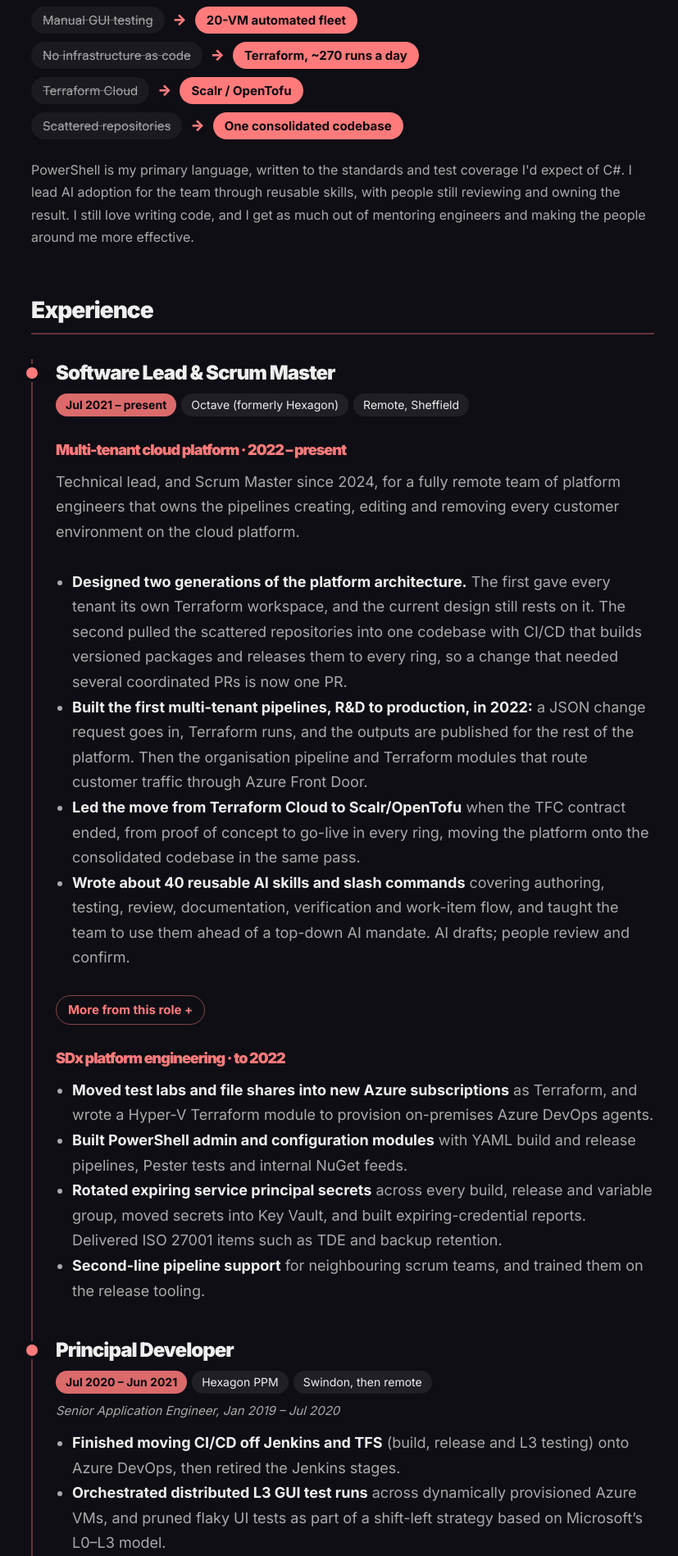
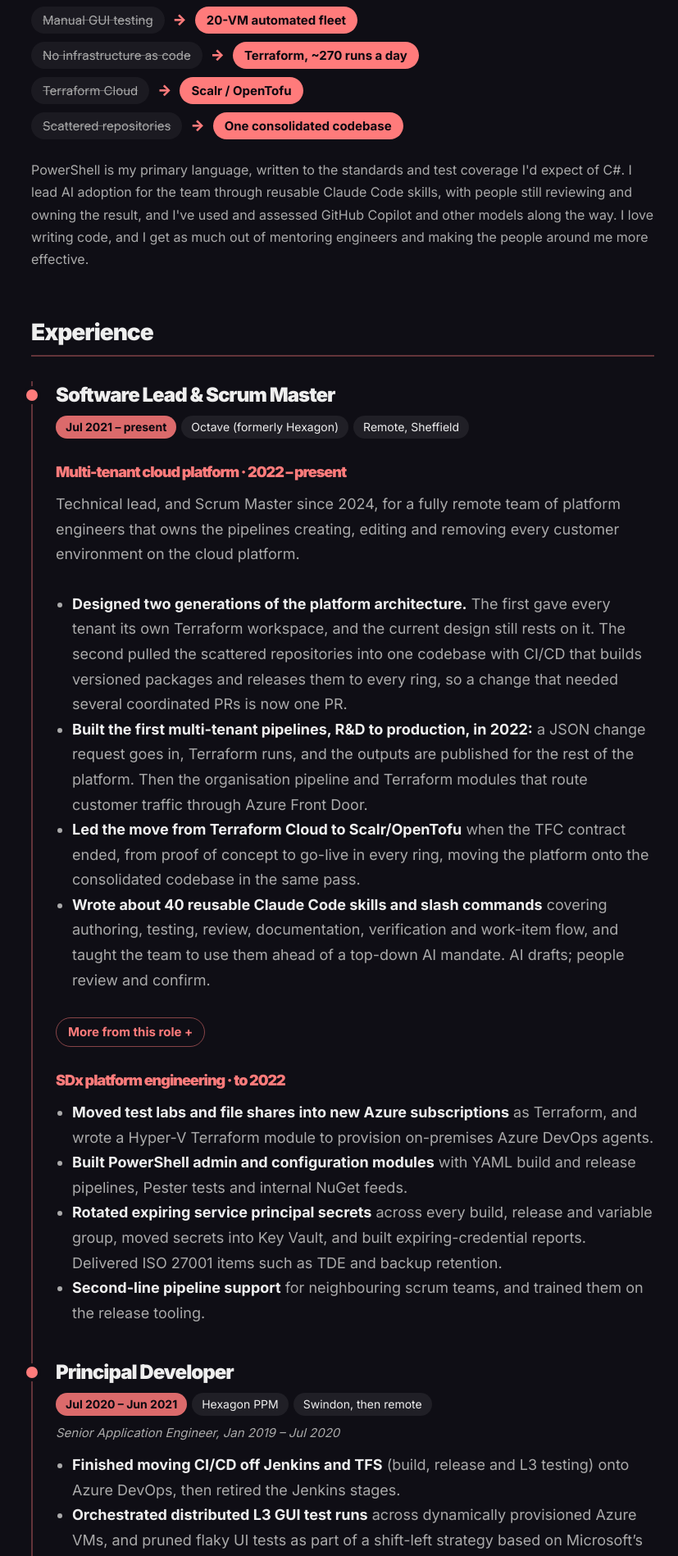
Before and after one commit to Aeropher/aeropher.github.io, a Jekyll site: the page built from _pages/cv.md, in a window 1280 px wide. Shown: the part 1429-3327 px from the top of the page at 82% size, without its empty margins (222-1049 px from the left). Built offline with Jekyll 4.4.1, drawn with Linux system fonts in a browser that asks for light colours; some of the changed text lies outside the part shown.

Commit message:
Update CV content and styling: add colophon, enhance notes, and adjust print layout

```diff
--- a/_pages/cv.md
+++ b/_pages/cv.md
@@ -38,7 +38,7 @@
   <li><span class="cv-shift__from">Scattered repositories</span><span class="cv-shift__arrow">→</span><span class="cv-shift__to">One consolidated codebase</span></li>
 </ul>
 
-<p class="cv-note">PowerShell is my primary language, written to the standards and test coverage I'd expect of C#. I lead AI adoption for the team through reusable skills, with people still reviewing and owning the result. I still love writing code, and I get as much out of mentoring engineers and making the people around me more effective.</p>
+<p class="cv-note">PowerShell is my primary language, written to the standards and test coverage I'd expect of C#. I lead AI adoption for the team through reusable Claude Code skills, with people still reviewing and owning the result, and I've used and assessed GitHub Copilot and other models along the way. I love writing code, and I get as much out of mentoring engineers and making the people around me more effective.</p>
 
 <h2 class="cv-section">Experience</h2>
 
@@ -55,7 +55,7 @@
 - **Designed two generations of the platform architecture.** The first gave every tenant its own Terraform workspace, and the current design still rests on it. The second pulled the scattered repositories into one codebase with CI/CD that builds versioned packages and releases them to every ring, so a change that needed several coordinated PRs is now one PR.
 - **Built the first multi-tenant pipelines, R&D to production, in 2022:** a JSON change request goes in, Terraform runs, and the outputs are published for the rest of the platform. Then the organisation pipeline and Terraform modules that route customer traffic through Azure Front Door.
 - **Led the move from Terraform Cloud to Scalr/OpenTofu** when the TFC contract ended, from proof of concept to go-live in every ring, moving the platform onto the consolidated codebase in the same pass.
-- **Wrote about 40 reusable AI skills and slash commands** covering authoring, testing, review, documentation, verification and work-item flow, and taught the team to use them ahead of a top-down AI mandate. AI drafts; people review and confirm.
+- **Wrote about 40 reusable Claude Code skills and slash commands** covering authoring, testing, review, documentation, verification and work-item flow, and taught the team to use them ahead of a top-down AI mandate. AI drafts; people review and confirm.
 
 <details class="cv-more" markdown="1">
 <summary>More from this role</summary>
@@ -109,7 +109,7 @@
 </details>
 </div>
 
-<div class="cv-role" markdown="1">
+<div class="cv-role cv-web-only" markdown="1">
 <h3 class="cv-role__title">Application Engineer (Industrial Placement)</h3>
 <p class="cv-role__meta"><span class="cv-pill">2011 – 2012</span><span class="cv-pill">Intergraph</span><span class="cv-pill">Swindon</span></p>
 
@@ -119,11 +119,11 @@
 
 </div>
 
-<div class="cv-aside" markdown="1">
+<div class="cv-aside cv-web-only" markdown="1">
 **One company, many names.** Intergraph Process, Power & Marine (owned by Hexagon AB since 2010) became **Hexagon PPM** in 2017, then part of Hexagon Asset Lifecycle Intelligence, and separated from Hexagon as **Octave** in May 2026. It makes asset lifecycle software for energy, utilities and process industries: SmartPlant Foundation and SDx on-premises, and a multi-tenant SaaS platform on Azure. The role kept changing, from product developer to release and test engineering, Azure infrastructure, then platform architecture and leading the team. The stack changed several times too, usually because I was the one changing it.
 </div>
 
-<h2 class="cv-section">Side projects</h2>
+<h2 class="cv-section">Independent projects</h2>
 
 <div class="cv-cards">
   <div class="cv-card cv-card--feature">
@@ -132,22 +132,22 @@
     <p class="cv-tags"><span>Flutter</span><span>Riverpod</span><span>Dart</span><span>Hive</span><span>Firebase</span></p>
     <p class="cv-card__links"><a class="cv-btn" href="/rightnow/">About RightNow</a><a class="cv-btn" href="https://apps.apple.com/gb/app/rightnow/id6747011987">App Store</a><a class="cv-btn" href="https://blog.rtnw.app">Dev blog</a></p>
   </div>
-  <div class="cv-card">
+  <div class="cv-card cv-web-only">
     <h3 class="cv-card__title">Damson</h3>
     <p>A 3D-printed hexapod robot, on the back burner. The plan is reinforcement learning in NVIDIA Isaac Sim, then sim-to-real transfer.</p>
     <p class="cv-tags"><span>Python</span><span>Isaac Sim</span><span>3D printing</span></p>
   </div>
-  <div class="cv-card">
+  <div class="cv-card cv-web-only">
     <h3 class="cv-card__title">Pala</h3>
     <p>DIY e-readers. I use them every day.</p>
     <p class="cv-tags"><span>Hardware</span></p>
   </div>
-  <div class="cv-card">
+  <div class="cv-card cv-web-only">
     <h3 class="cv-card__title">Health Dashboard</h3>
     <p>Fitbit, Ultrahuman Ring and Renpho scale metrics, pulled together by n8n workflows on the home server.</p>
     <p class="cv-tags"><span>n8n</span><span>InfluxDB</span><span>Grafana</span></p>
   </div>
-  <div class="cv-card">
+  <div class="cv-card cv-web-only">
     <h3 class="cv-card__title">Home Server</h3>
     <p>Self-hosted automation stack on a Mac Mini, with Cloudflare tunnels for remote access.</p>
     <p class="cv-tags"><span>Docker</span><span>n8n</span><span>Cloudflare</span></p>
@@ -161,16 +161,16 @@
   <dt>CI/CD</dt><dd class="cv-tags"><span>Azure DevOps (YAML &amp; Classic)</span><span>Custom tasks</span><span>Jenkins</span><span>TFS/TFVC</span><span>GitHub Actions</span></dd>
   <dt>Azure</dt><dd class="cv-tags"><span>Front Door &amp; WAF</span><span>Azure SQL (Hyperscale, elastic pools)</span><span>DevTest Labs</span><span>VMs &amp; scale sets</span><span>Key Vault</span><span>Entra ID</span><span>Networking</span></dd>
   <dt>Languages</dt><dd class="cv-tags"><span class="is-key">PowerShell</span><span>C#</span><span>Dart</span><span>VB.NET</span><span>HCL</span><span>SQL</span><span>Groovy</span><span>TypeScript</span><span>Python</span><span>Bash</span></dd>
-  <dt>AI &amp; tooling</dt><dd class="cv-tags"><span>AI skill authoring</span><span>Claude / MCP integration</span><span>AI-assisted verification &amp; review</span></dd>
+  <dt>AI &amp; tooling</dt><dd class="cv-tags"><span>AI skill authoring</span><span class="is-key">Claude Code</span><span>MCP integration</span><span>GitHub Copilot</span><span>Model assessment</span><span>AI-assisted verification &amp; review</span></dd>
   <dt>Testing</dt><dd class="cv-tags"><span>Pester</span><span>UI Automation / Coded UI</span><span>Protractor</span><span>MSTest</span><span>L0–L3 strategy</span></dd>
   <dt>Release &amp; packaging</dt><dd class="cv-tags"><span>WiX/MSI</span><span>Code signing</span><span>NuGet feeds</span><span>Versioned module packages</span><span>Hotfix process</span></dd>
   <dt>Practices</dt><dd class="cv-tags"><span>Agile/Scrum</span><span>GitOps</span><span>IaC</span><span>Shift-left testing</span><span>ISO 27001 controls</span><span>Remote leadership</span></dd>
 </dl>
 
-<h2 class="cv-section">What I use</h2>
+<h2 class="cv-section cv-web-only">What I use</h2>
 
-<dl class="cv-skills">
-  <dt>Daily</dt><dd class="cv-tags"><span>VS Code</span><span>Azure DevOps</span><span>Terraform / Scalr</span><span>PowerShell</span><span>Git</span><span>Docker</span><span>Claude &amp; AI skills</span></dd>
+<dl class="cv-skills cv-web-only">
+  <dt>Daily</dt><dd class="cv-tags"><span>VS Code</span><span>Azure DevOps</span><span>Terraform / Scalr</span><span>PowerShell</span><span>Git</span><span>Docker</span><span>Claude Code</span></dd>
   <dt>Home lab</dt><dd class="cv-tags"><span>Mac Mini</span><span>n8n</span><span>InfluxDB + Grafana</span><span>Docker Compose</span><span>Cloudflare Tunnels</span></dd>
   <dt>For fun</dt><dd class="cv-tags"><span>Flutter / Dart</span><span>NVIDIA Isaac Sim</span><span>3D printer</span><span>Guitar &amp; piano</span></dd>
 </dl>
@@ -183,7 +183,7 @@
     <p class="cv-role__meta"><span class="cv-pill">2009 – 2013</span><span class="cv-pill">Nottingham Trent University</span></p>
     <p>Sandwich course with an 11-month placement at Intergraph. Final year project: NLP, data mining and information extraction to generate character and location profiles automatically from digital novels (Python, VB.NET).</p>
   </div>
-  <div class="cv-edu__item">
+  <div class="cv-edu__item cv-web-only">
     <p class="cv-edu__title">A Levels</p>
     <p class="cv-role__meta"><span class="cv-pill">2009</span><span class="cv-pill">Lady Manners School, Bakewell</span></p>
     <p>Mathematics, Applied ICT, Music Technology, General Studies.</p>
@@ -194,6 +194,10 @@
 
 I'm learning guitar and piano through [Pickup Music](https://www.pickupmusic.com/). I like craft beer and whisky, play D&D irregularly, make Minecraft content with [Caffeine Addled Minds](/caffeine-addled-minds/), and follow Sheffield Wednesday.
 
+<p class="cv-web-only">I read a lot, or more honestly listen, and <a href="/everything-ive-read">everything I've read so far</a> is on the blog. <em>Deep Work</em> is the one I've gone back to twice, I'll read anything Richard Osman writes, and I reread <em>The Lord of the Rings</em> more often than is reasonable. I also <a href="/3d-printing-journey">3D print</a> far more than I model.</p>
+
+<p class="cv-colophon">Built with a little help from Claude Code. The career is all mine.</p>
+
 <script>
   // Full years since rejoining Intergraph in August 2013, so the CV stays current between builds
   (function () {
--- a/_sass/4-layouts/_cv.scss
+++ b/_sass/4-layouts/_cv.scss
@@ -81,6 +81,13 @@
 }
 
 .cv-note { font-size: 16px; }
+
+.cv-colophon {
+  margin-top: 40px;
+  font-size: 14px;
+  font-style: italic;
+  color: $gray;
+}
 
 h2.cv-section {
   margin-top: 56px;
@@ -301,9 +308,11 @@
 
 p.cv-edu__title { font-size: 18px; font-weight: 700; color: $text-color; }
 
-/* Save as PDF: a plain, light, single-column CV */
+/* Save as PDF: the recruiter CV. Plain, light, two pages; folded detail and
+   showcase-only extras (.cv-web-only) stay on the website */
 @media print {
-  @page { margin: 14mm; }
+  details.cv-more, .cv-web-only { display: none !important; }
+  @page { margin: 12mm; }
 
   body, body::after { background: #fff !important; }
   body::after { display: none; }
@@ -323,13 +332,13 @@
 
   /* Compact type so it reads as a normal CV of a few pages */
   body, .page__content, .page__content p, .page__content li, .cv-lead, .cv-note, .cv-aside,
-  .cv-card p, .cv-edu__item p, .cv-skills dt { font-size: 9.5pt !important; line-height: 1.4 !important; }
+  .cv-card p, .cv-edu__item p, .cv-skills dt { font-size: 9pt !important; line-height: 1.35 !important; }
   .page__content p, .page__content ul { margin-bottom: 6px; }
   .page__content li { margin-bottom: 2px; }
   .cv-head { margin-bottom: 10px; }
   .cv-head__name { font-size: 22pt; }
   .cv-head__role { font-size: 11pt !important; }
-  h2.cv-section { margin-top: 14px; margin-bottom: 8px; font-size: 14pt; padding-bottom: 2px; }
+  h2.cv-section { margin-top: 10px; margin-bottom: 6px; font-size: 13pt; padding-bottom: 2px; }
   h3.cv-role__title, h3.cv-card__title { font-size: 11.5pt; margin-bottom: 4px; }
   h4.cv-role__sub { font-size: 10pt; margin: 8px 0 4px; }
   .cv-stats { grid-template-columns: repeat(5, 1fr) !important; gap: 6px; margin-bottom: 10px; }
@@ -337,7 +346,10 @@
   .cv-stat__num { font-size: 16pt !important; }
   .cv-stat__label { font-size: 7.5pt !important; margin-top: 2px !important; }
   .cv-shifts { display: grid; grid-template-columns: 1fr 1fr; gap: 4px 12px; }
+  .page__content ul.cv-shifts { margin-bottom: 6px; }
   .page__content ul.cv-shifts li { margin: 0; gap: 4px; }
+  .cv-tags { gap: 3px 4px; }
+  .cv-shift__from, .cv-shift__to, .cv-pill, .cv-tags span { line-height: 1.3 !important; }
   .cv-shift__from, .cv-shift__to, .cv-pill, .cv-tags span { font-size: 8pt !important; padding: 1px 7px !important; }
   .cv-timeline { padding-left: 16px; margin-top: 8px; }
   .cv-role { margin-bottom: 12px; }
@@ -345,10 +357,14 @@
   .cv-role__meta { margin-bottom: 4px; gap: 4px; }
   .cv-role__prev { margin-bottom: 4px; font-size: 9pt !important; }
   .cv-aside, .cv-card, .cv-edu__item { padding: 8px 12px; }
-  .cv-cards { grid-template-columns: 1fr 1fr !important; gap: 8px; }
+  .cv-cards { grid-template-columns: 1fr !important; gap: 8px; }
+  .cv-card, .cv-edu__item { background: none !important; border: 0 !important; padding: 0 !important; }
   .cv-card__links { display: none; }
   .cv-skills { grid-template-columns: 130px 1fr !important; gap: 4px 10px; }
   .cv-edu { gap: 8px; }
+  .cv-colophon { margin: 4px 0 0 !important; font-size: 8pt !important; }
+  .cv-card .cv-tags { margin-top: 2px; }
+  .page__content .cv-card p { margin-bottom: 2px; }
 
   .cv-card, .cv-stat, .cv-edu__item, .cv-shifts li, .cv-role li, .cv-role__meta { break-inside: avoid; }
   .cv-role__title, .cv-role__meta, .cv-role__sub { break-after: avoid; }
```
Also changed, not shown: other parts of _pages/cv.md (+0 -7 lines), CLAUDE.md (+2 -0 lines).
